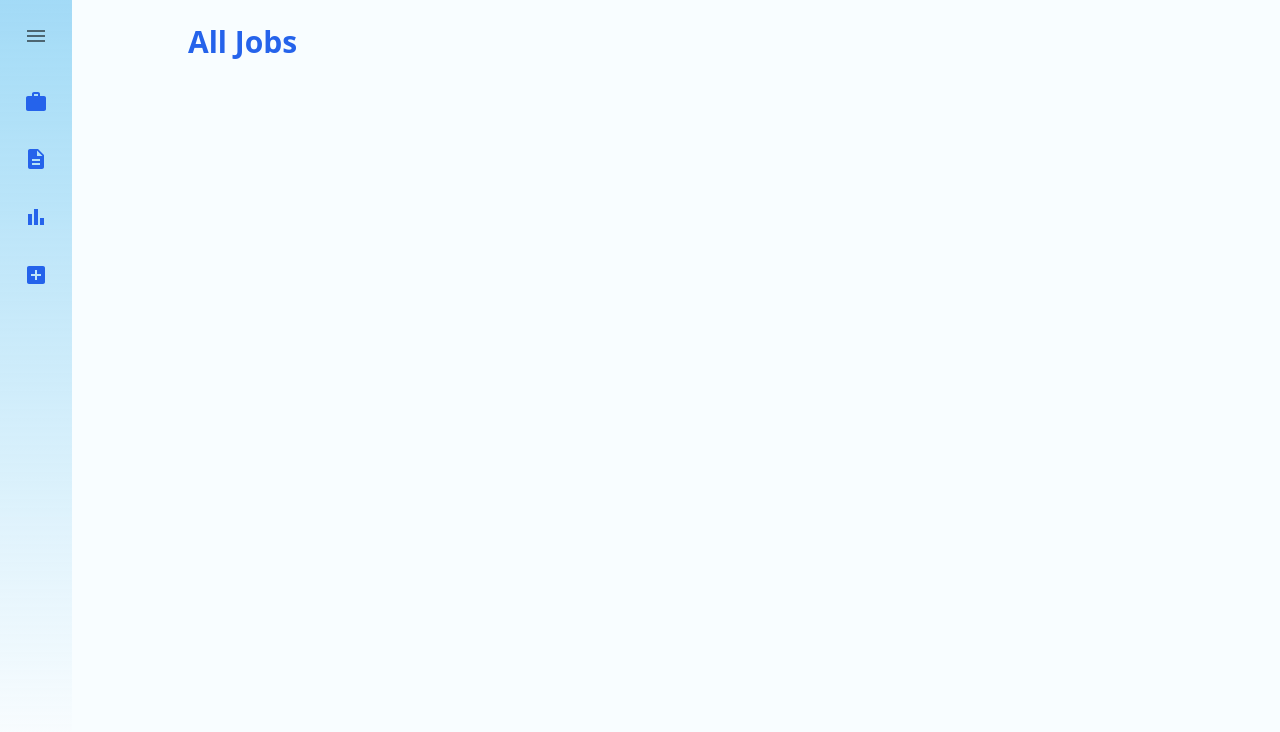
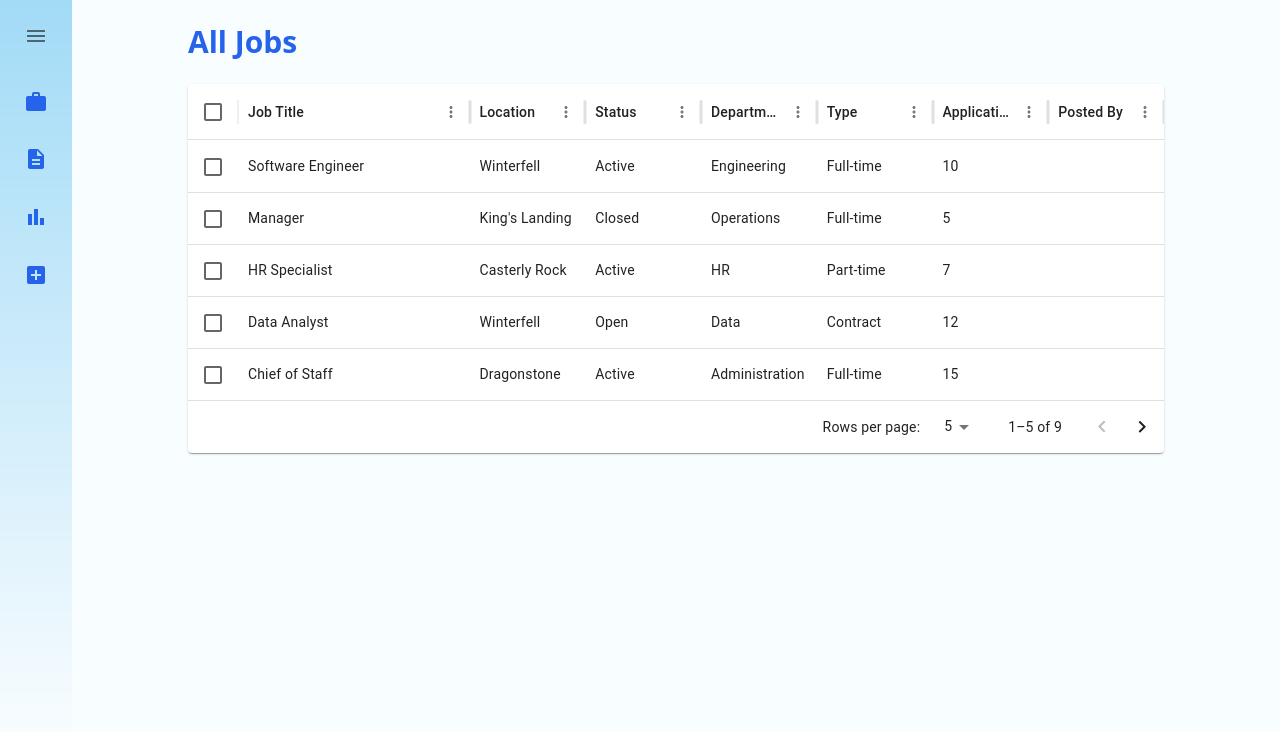
Before and after one commit to YosephSE/ATS, a Next.js app in the folder client/: page /alljobs in a window 1280 px wide. Shown: the top 732 px of the page. Built offline with nearby package versions, Linux system fonts and the light colour scheme.

Commit message:
admin all jobs table done

```diff
--- a/client/app/alljobs/page.jsx
+++ /dev/null
@@ -1,19 +0,0 @@
-import React from 'react'
-import Sidebar from '@/components/SideBar';
-
-const allJobs = () => {
-  return (
-    <div className='flex bg-[#F8FDFF]'>
-        <Sidebar />
-        <div className="w-[80%] mx-auto p-6 min-h-screen">
-          <h2 className="text-3xl font-bold text-blue-600 mb-6">All Jobs</h2>
-          <div>
-
-
-          </div>
-        </div>
-    </div>
-  )
-}
-
-export default allJobs;
--- /dev/null
+++ b/client/app/alljobs/page.tsx
@@ -0,0 +1,43 @@
+import React from "react";
+import Sidebar from "@/components/SideBar";
+import { GridColDef } from "@mui/x-data-grid";
+import DataTable from "@/components/adminJobs/JobsTable";
+
+const allJobs = () => {
+  const columns: GridColDef[] = [
+    { field: "id", headerName: "ID", width: 70 },
+    { field: "jobTitle", headerName: "Job Title", width: 130 },
+    {
+      field: "status",
+      headerName: "Status",
+      type: "number",
+      width: 90,
+    },
+  ];
+
+  const rows = [
+    { id: 1, lastName: "Snow", firstName: "Jon", age: 35 },
+    { id: 2, lastName: "Lannister", firstName: "Cersei", age: 42 },
+    { id: 3, lastName: "Lannister", firstName: "Jaime", age: 45 },
+    { id: 4, lastName: "Stark", firstName: "Arya", age: 16 },
+    { id: 5, lastName: "Targaryen", firstName: "Daenerys", age: null },
+    { id: 6, lastName: "Melisandre", firstName: null, age: 150 },
+    { id: 7, lastName: "Clifford", firstName: "Ferrara", age: 44 },
+    { id: 8, lastName: "Frances", firstName: "Rossini", age: 36 },
+    { id: 9, lastName: "Roxie", firstName: "Harvey", age: 65 },
+  ];
+
+  return (
+    <div className="flex bg-[#F8FDFF]">
+      <Sidebar />
+      <div className="w-[80%] mx-auto p-6 min-h-screen">
+        <h2 className="text-3xl font-bold text-blue-600 mb-6">All Jobs</h2>
+        <div>
+          <DataTable />
+        </div>
+      </div>
+    </div>
+  );
+};
+
+export default allJobs;
--- /dev/null
+++ b/client/components/adminJobs/JobsTable.tsx
@@ -0,0 +1,148 @@
+import * as React from "react";
+import { DataGrid, GridColDef } from "@mui/x-data-grid";
+import Paper from "@mui/material/Paper";
+const columns: GridColDef[] = [
+  {
+    field: "jobTitle",
+    headerName: "Job Title",
+    //   width: 200,
+    flex: 2,
+  },
+  {
+    field: "location",
+    headerName: "Location",
+    // width: 130,
+    flex: 1,
+  },
+  {
+    field: "status",
+    headerName: "Status",
+    // width: 90,
+    flex: 1,
+  },
+  {
+    field: "department",
+    headerName: "Department",
+    // width: 130,
+    flex: 1,
+  },
+  {
+    field: "type",
+    headerName: "Type",
+    // width: 130,
+    flex: 1,
+  },
+  {
+    field: "applications",
+    headerName: "Applications",
+    // width: 130,
+    flex: 1,
+  },
+  {
+    field: "postedBy",
+    headerName: "Posted By",
+    // width: 130,
+    flex: 1,
+  }
+];
+
+const rows = [
+  {
+    id: 1,
+    jobTitle: "Software Engineer",
+    location: "Winterfell",
+    status: "Active",
+    department: "Engineering",
+    type: "Full-time",
+    applications: 10,
+  },
+  {
+    id: 2,
+    jobTitle: "Manager",
+    location: "King's Landing",
+    status: "Closed",
+    department: "Operations",
+    type: "Full-time",
+    applications: 5,
+  },
+  {
+    id: 3,
+    jobTitle: "HR Specialist",
+    location: "Casterly Rock",
+    status: "Active",
+    department: "HR",
+    type: "Part-time",
+    applications: 7,
+  },
+  {
+    id: 4,
+    jobTitle: "Data Analyst",
+    location: "Winterfell",
+    status: "Open",
+    department: "Data",
+    type: "Contract",
+    applications: 12,
+  },
+  {
+    id: 5,
+    jobTitle: "Chief of Staff",
+    location: "Dragonstone",
+    status: "Active",
+    department: "Administration",
+    type: "Full-time",
+    applications: 15,
+  },
+  {
+    id: 6,
+    jobTitle: "Senior Developer",
+    location: "Asshai",
+    status: "Closed",
+    department: "Engineering",
+    type: "Full-time",
+    applications: 8,
+  },
+  {
+    id: 7,
+    jobTitle: "Marketing Lead",
+    location: "King's Landing",
+    status: "Active",
+    department: "Marketing",
+    type: "Contract",
+    applications: 4,
+  },
+  {
+    id: 8,
+    jobTitle: "UI/UX Designer",
+    location: "Braavos",
+    status: "Open",
+    department: "Design",
+    type: "Full-time",
+    applications: 9,
+  },
+  {
+    id: 9,
+    jobTitle: "Product Manager",
+    location: "Meereen",
+    status: "Active",
+    department: "Product",
+    type: "Full-time",
+    applications: 6,
+  },
+];
+
+const paginationModel = { page: 0, pageSize: 5 };
+
+export default function DataTable() {
+  return (
+    <Paper sx={{ height: "auto", width: "100%" }}>
+      <DataGrid
+        rows={rows}
+        columns={columns}
+        initialState={{ pagination: { paginationModel } }}
+        pageSizeOptions={[5, 10, 20, 50, 100]}
+        checkboxSelection
+        sx={{ border: 0 }}
+      />
+    </Paper>
+  );
+}
--- a/client/package.json
+++ b/client/package.json
@@ -16,6 +16,7 @@
     "@mui/material": "^6.0.2",
     "@mui/material-nextjs": "^6.0.2",
     "@mui/x-charts": "^7.16.0",
+    "@mui/x-data-grid": "^7.16.0",
     "@reduxjs/toolkit": "^2.2.7",
     "axios": "^1.7.7",
     "firebase": "^10.13.1",
```
Also changed, not shown: client/app/editjob/[id]/page.tsx (renamed from client/app/editjob/[id]/page.jsx), 1 other file (tests, documents, lock files or other folders).
